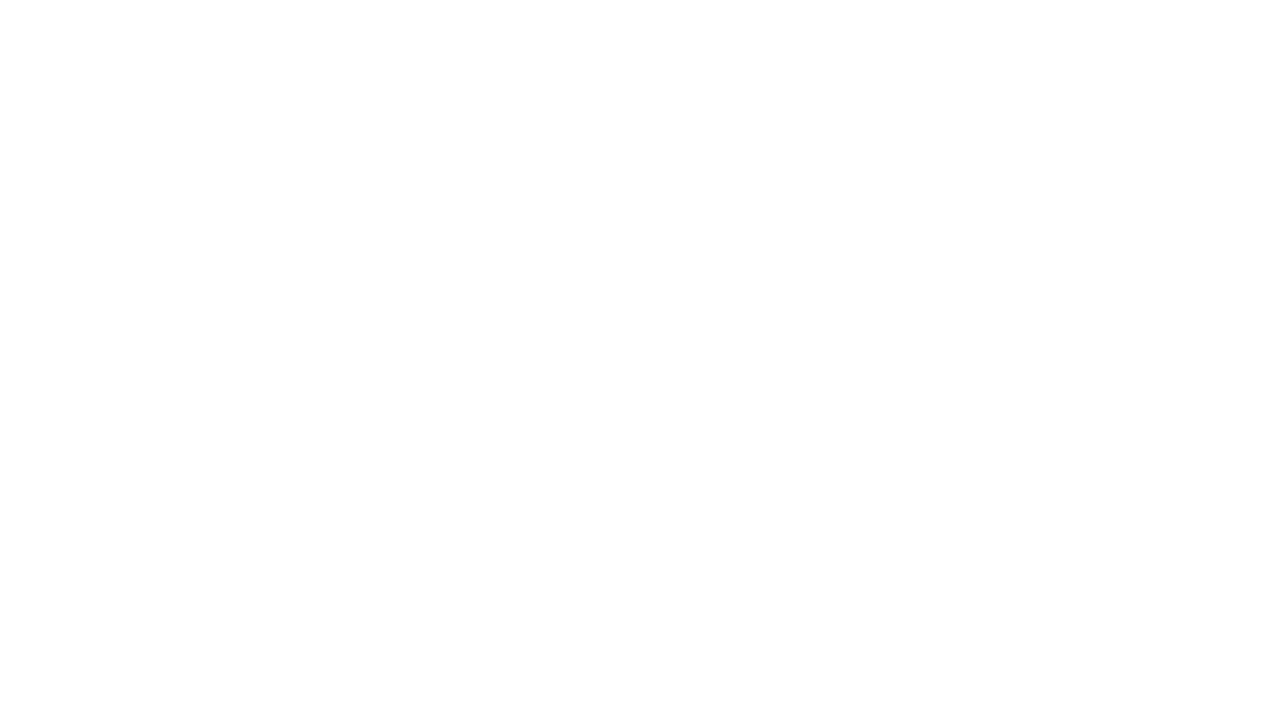
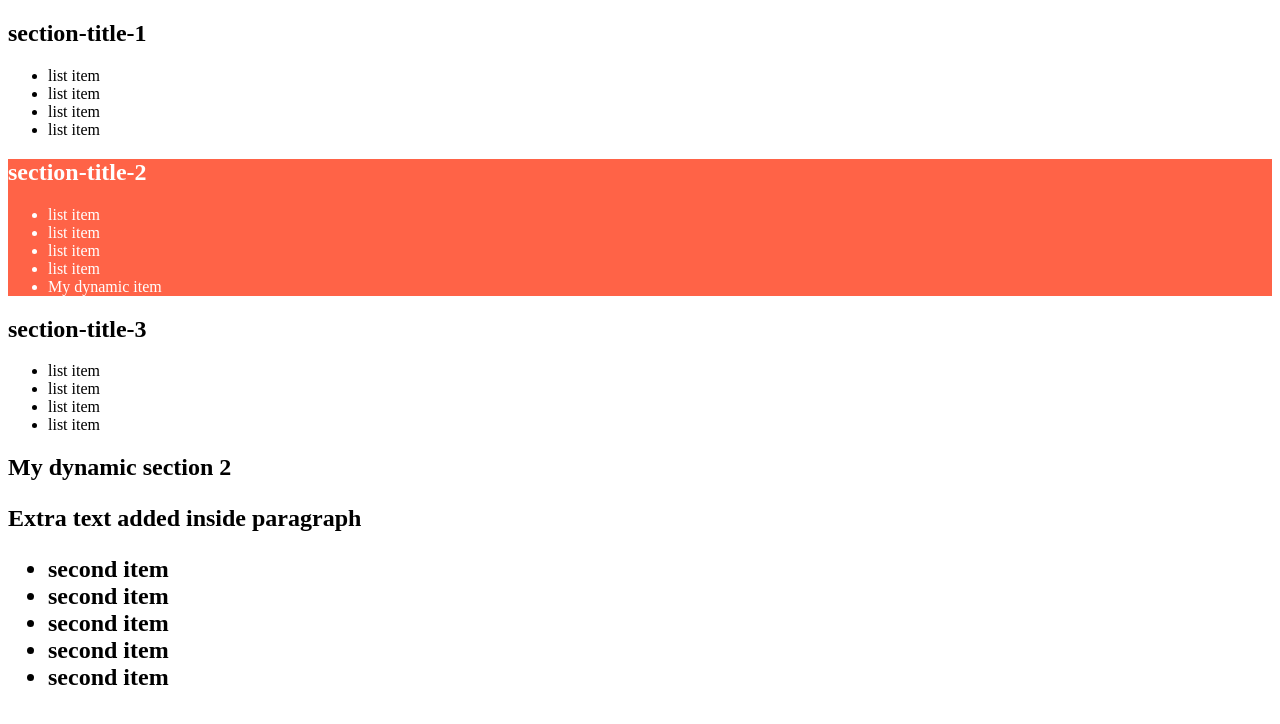
Before and after one commit to abdulmazidakash/m-25-practice-dom, a plain HTML site: page index.html in a window 1280 px wide. Drawn offline with Linux system fonts and the light colour scheme.

Commit message:
dom practice

```diff
--- a/index.html
+++ b/index.html
@@ -7,5 +7,43 @@
 </head>
 <body>
 
+	<main id="main-container">
+		<!-- section*3>h1.section-title{section-title-$}+ul>li*4{list item} -->
+
+		<section>
+			<h1 class="section-title">section-title-1</h1>
+			<ul>
+				<li>list item</li>
+				<li>list item</li>
+				<li>list item</li>
+				<li>list item</li>
+			</ul>
+		</section>
+		<section id="second-section">
+			<h1 class="section-title">section-title-2</h1>
+			<ul id="second-list">
+				<li>list item</li>
+				<li>list item</li>
+				<li>list item</li>
+				<li>list item</li>
+			</ul>
+		</section>
+		<section>
+			<h1 class="section-title">section-title-3</h1>
+			<ul>
+				<li>list item</li>
+				<li>list item</li>
+				<li>list item</li>
+				<li>list item</li>
+			</ul>
+		</section>
+	</main>
+
+	<script>
+		console.log('embedded inside html file');
+		</script>
+	<script src="./js/first.js"></script>
+	<script src="./js/second.js"></script>
+	<script src="./js/third.js"></script>
 </body>
 </html>
--- /dev/null
+++ b/js/dom.js
@@ -0,0 +1,3 @@
+console.log('hello from js');
+// console.log(document);
+console.log(document.body);
--- /dev/null
+++ b/js/first.js
@@ -0,0 +1,12 @@
+console.log('first file');
+
+const allLi = document.getElementsByTagName('li');
+console.log(allLi);
+
+const allTitle = document.getElementsByClassName('section-title');
+console.log(allTitle);
+
+const secondSection = document.getElementById('second-section');
+console.log(secondSection);
+secondSection.style.color = 'white';
+secondSection.style.backgroundColor = 'tomato';
--- /dev/null
+++ b/js/second.js
@@ -0,0 +1,8 @@
+console.log('second file');
+
+const secondList = document.getElementById('second-list');
+
+const li = document.createElement('li');
+li.innerText = 'My dynamic item';
+
+secondList.appendChild(li);
--- /dev/null
+++ b/js/third.js
@@ -0,0 +1,32 @@
+console.log('third js');
+
+const main = document.getElementById('main-container');
+const section = document.createElement('section');
+
+section.innerHTML = `
+	<h1>My dynamic html</h1>
+	<ul>
+		<li>dynamic item</li>
+		<li>dynamic item</li>
+		<li>dynamic item</li>
+		<li>dynamic item</li>
+	</ul>
+`;
+
+main.appendChild(section);
+
+const main1 = document.getElementById('main-container');
+const section1 = document.createElement('section');
+section.innerHTML = `
+		<h1>My dynamic section 2</h>
+		<p>Extra text added inside paragraph</p>
+		<ul>
+			<li>second item</li>
+			<li>second item</li>
+			<li>second item</li>
+			<li>second item</li>
+			<li>second item</li>
+		</ul>
+`
+
+main1.appendChild(section1)
```
Also changed, not shown: dom.html (added, +33 -0 lines).
